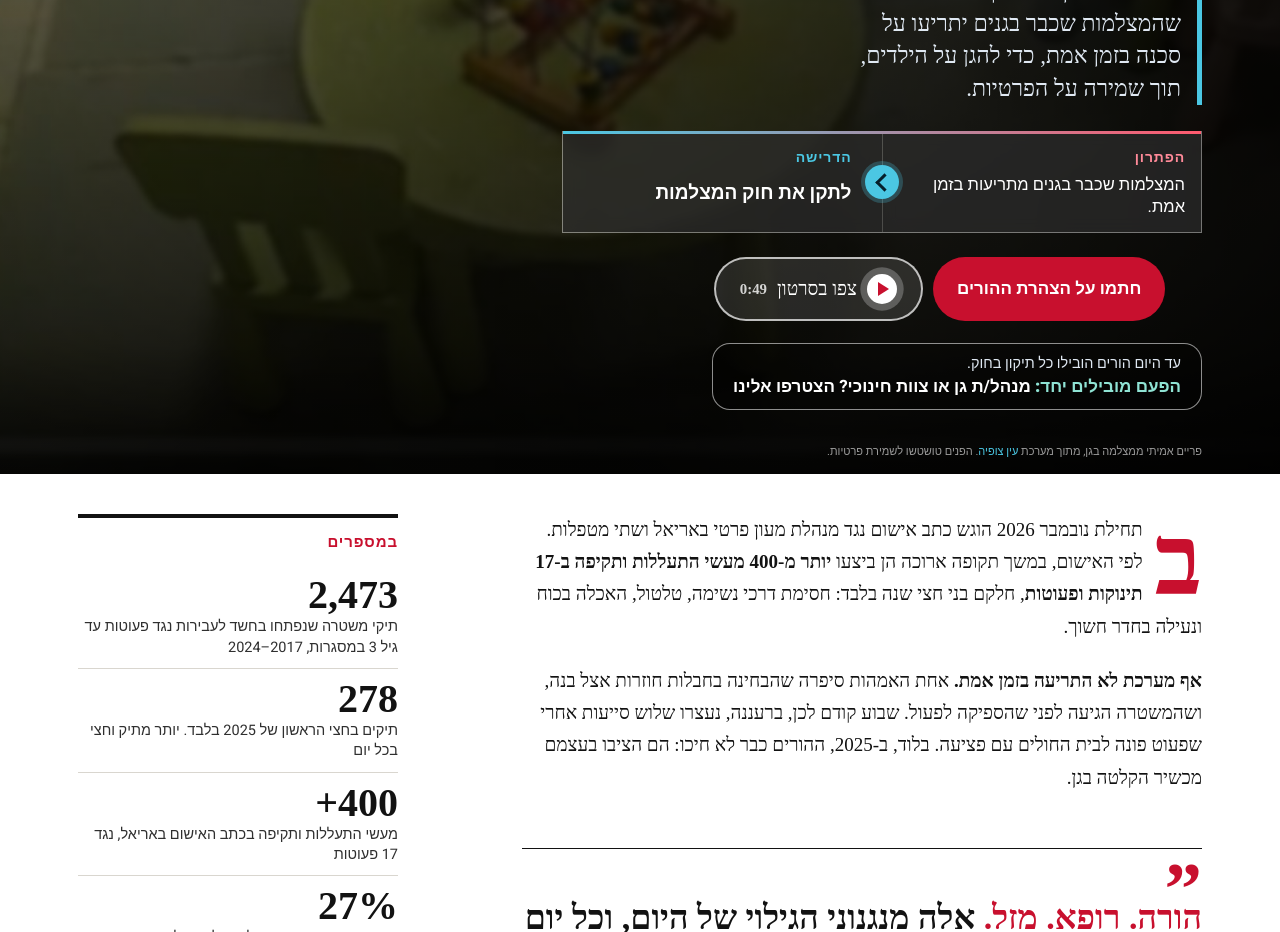
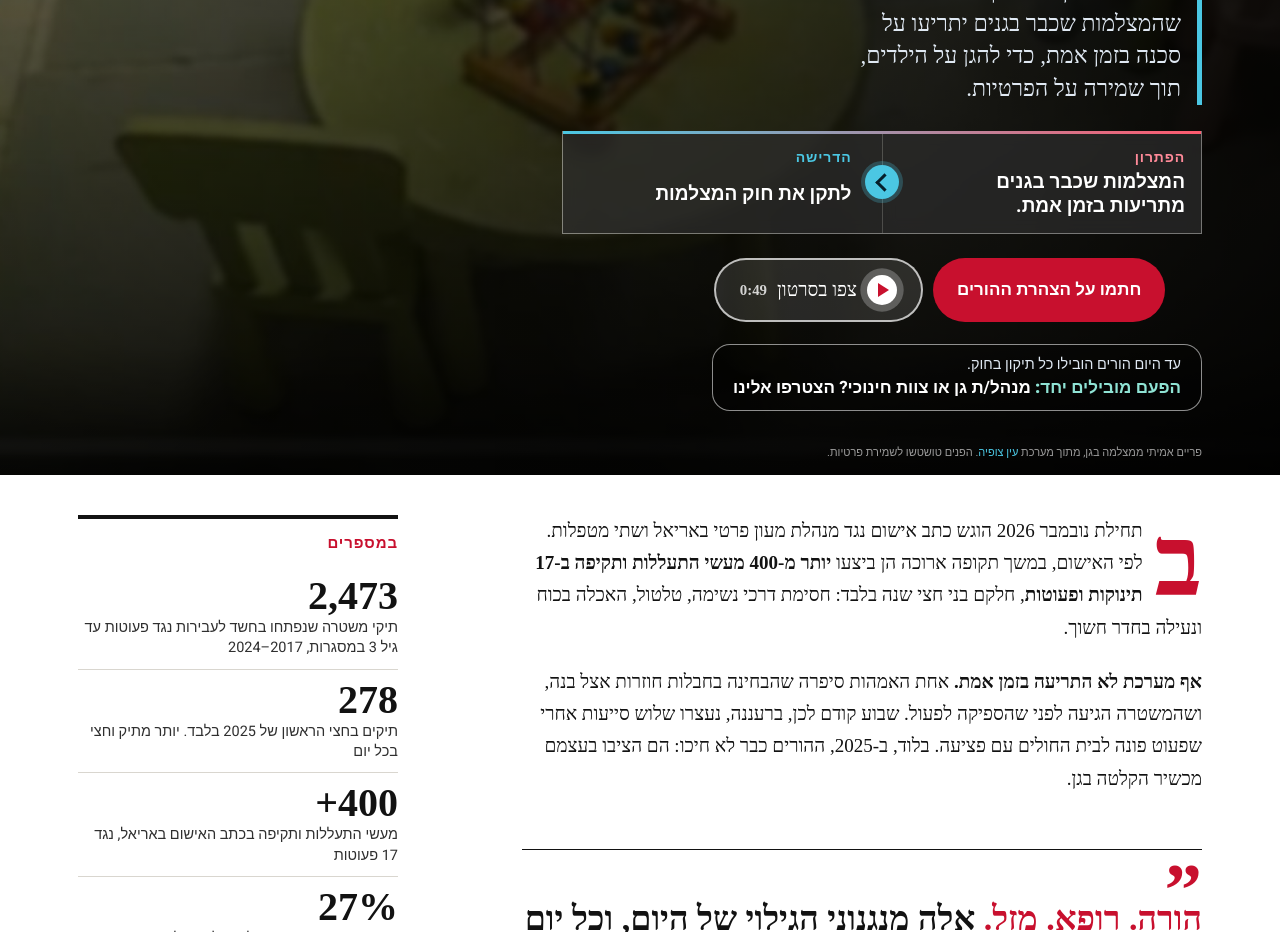
Before and after one commit to gangahai/maslul4, a plain HTML site: page index.html in a window 1280 px wide. Shown: the part 880-1812 px from the top of the page. Drawn offline with Linux system fonts and the light colour scheme; no server answers; a web font is replaced by a local one.

Commit message:
Hero solution/demand boxes: matching bold size, balanced lines, centered
Co-Authored-By: Claude Opus 5.5 <noreply@anthropic.com>

```diff
--- a/index.html
+++ b/index.html
@@ -429,7 +429,7 @@ footer a{color:#fff}
   .trio>div:nth-child(2){animation:inR .55s ease-out 2.35s both}
   .hero-cta{animation:up .5s ease-out 2.8s both}
 }
-.trio>div:nth-child(2){padding-inline-start:30px;display:flex;flex-direction:column}.trio>div:nth-child(2) span{margin:auto 0;font-size:19px;font-weight:700}.trio>div:nth-child(1){padding-inline-end:28px}
+.trio>div:nth-child(1),.trio>div:nth-child(2){display:flex;flex-direction:column}.trio>div:nth-child(1) span,.trio>div:nth-child(2) span{margin:auto 0;font-size:19px;font-weight:700;line-height:1.3;text-wrap:balance}.trio>div:nth-child(2){padding-inline-start:30px}.trio>div:nth-child(1){padding-inline-end:28px}
 @media (max-width:600px){.trio .arr{display:none}.trio>div:nth-child(2),.trio>div:nth-child(1){padding-inline:16px}}
 .dbox .dmark{position:absolute;top:22px;left:24px;width:64px;height:auto}
 .dbox h2{padding-left:84px}
```
